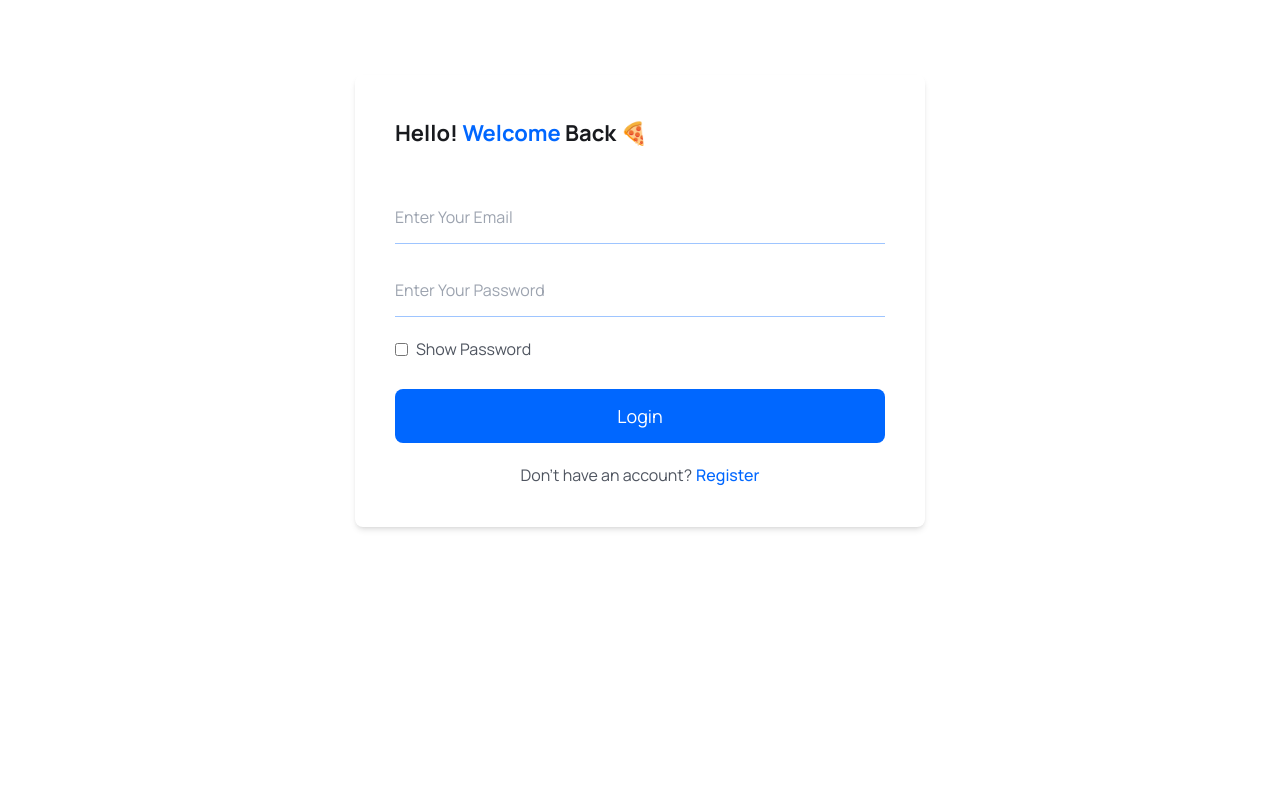
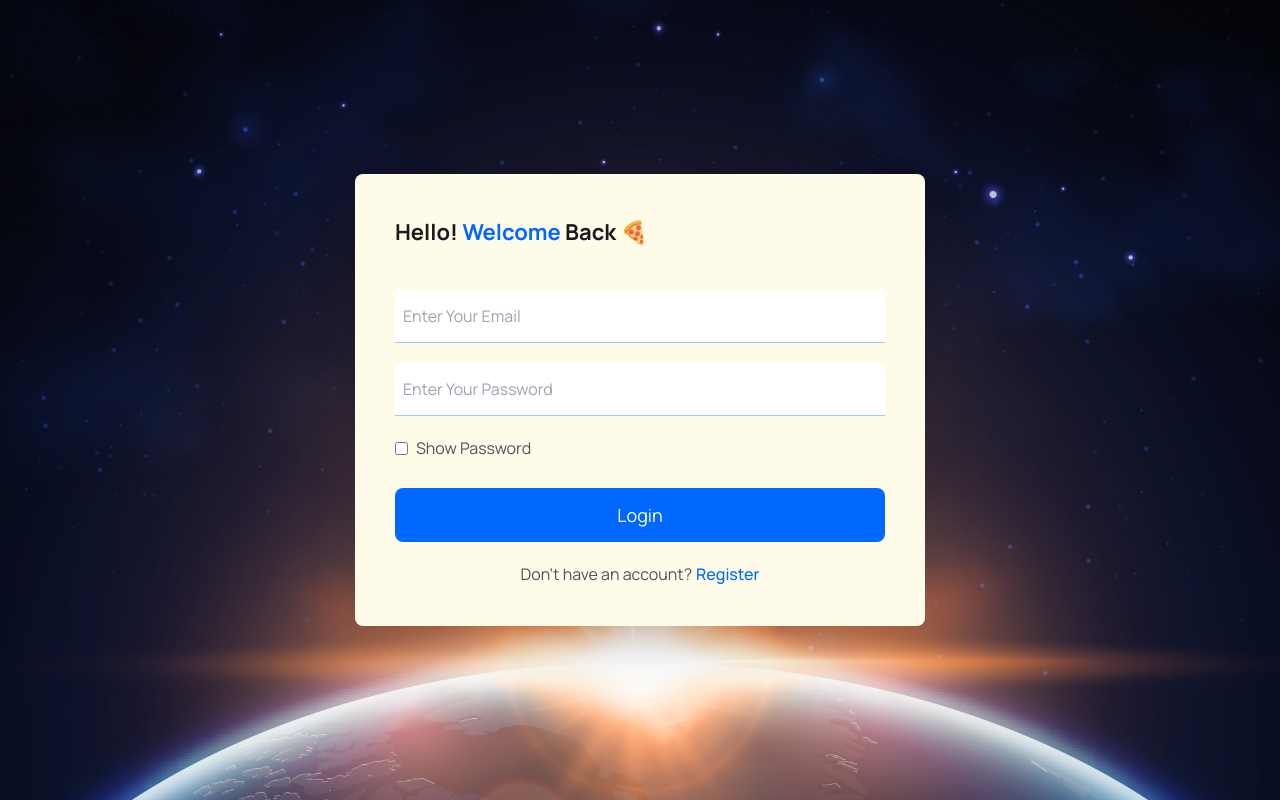
Before and after one commit to oluwolefsamson/MernStackDoctorBooking, a React (Vite) app in the folder frontend/: page /login in a window 1280 px wide. Built offline with nearby package versions, Linux system fonts and the light colour scheme.

Commit message:
login page background updated

```diff
--- a/frontend/src/api/axios.js
+++ /dev/null
@@ -1,11 +0,0 @@
-// src/api/axios.js
-import axios from "axios";
-
-const instance = axios.create({
-  baseURL: "https://your-backend-url.com/api", // Replace with your backend URL
-  headers: {
-    "Content-Type": "application/json",
-  },
-});
-
-export default instance;
--- a/frontend/src/pages/Login.jsx
+++ b/frontend/src/pages/Login.jsx
@@ -2,6 +2,7 @@ import React, { useState } from "react";
 import { Link, useNavigate } from "react-router-dom";
 import { BounceLoader } from "react-spinners";
 import axios from "axios";
+import earth from "../assets/images/earth.jpg";
 
 const Login = () => {
   const navigate = useNavigate();
@@ -60,8 +61,15 @@ const Login = () => {
   };
 
   return (
-    <section className="px-5 lg:px-0 ">
-      <div className="w-full px-6 max-w-[570px]   mx-auto rounded-lg shadow-md md:p-10">
+    <section
+      className="flex items-center justify-center px-5 lg:px-0 min-h-screen"
+      style={{
+        backgroundImage: `url(${earth})`,
+        backgroundSize: "cover",
+        backgroundPosition: "center",
+      }}
+    >
+      <div className="w-full py-6 px-6 max-w-[570px] bg-yellow-50 mx-auto rounded-lg shadow-2xl md:p-10">
         <h3 className="text-headingColor text-[22px] leading-9 font-bold mb-10">
           Hello! <span className="text-primaryColor">Welcome</span> Back 🍕
         </h3>
@@ -77,7 +85,7 @@ const Login = () => {
               name="email"
               value={formData.email}
               onChange={handleInputChange}
-              className="w-full py-3 border-b border-solid border-[#0066ff61] focus:outline-none focus:border-b-primaryColor text-[16px] leading-7 text-headingColor cursor-pointer"
+              className="w-full px-2 py-3 border-b border-solid border-[#0066ff61] focus:outline-none focus:border-b-primaryColor text-[16px] leading-7 text-headingColor cursor-pointer"
               required
               autoComplete="current-email"
             />
@@ -90,7 +98,7 @@ const Login = () => {
               name="password"
               value={formData.password}
               onChange={handleInputChange}
-              className="w-full py-3 border-b border-solid border-[#0066ff61] focus:outline-none focus:border-b-primaryColor text-[16px] leading-7 text-headingColor cursor-pointer"
+              className="w-full px-2 py-3 border-b border-solid border-[#0066ff61] focus:outline-none focus:border-b-primaryColor text-[16px] leading-7 text-headingColor cursor-pointer"
               required
               autoComplete="current-password"
             />
--- a/frontend/src/pages/Signup.jsx
+++ b/frontend/src/pages/Signup.jsx
@@ -77,7 +77,7 @@ const Signup = () => {
                   name="name"
                   value={formData.name}
                   onChange={handleInputChange}
-                  className="w-full py-3 border-b border-solid border-[#0066ff61] focus:outline-none focus:border-b-primaryColor text-[16px] leading-7 text-headingColor cursor-pointer"
+                  className="w-full px-2 py-3 border-b border-solid border-[#0066ff61] focus:outline-none focus:border-b-primaryColor text-[16px] leading-7 text-headingColor cursor-pointer"
                   required
                   autoComplete="name"
                 />
@@ -90,7 +90,7 @@ const Signup = () => {
                   name="email"
                   value={formData.email}
                   onChange={handleInputChange}
-                  className="w-full py-3 border-b border-solid border-[#0066ff61] focus:outline-none focus:border-b-primaryColor text-[16px] leading-7 text-headingColor cursor-pointer"
+                  className="w-full px-2 py-3 border-b border-solid border-[#0066ff61] focus:outline-none focus:border-b-primaryColor text-[16px] leading-7 text-headingColor cursor-pointer"
                   required
                   autoComplete="email"
                 />
@@ -103,7 +103,7 @@ const Signup = () => {
                   name="password"
                   value={formData.password}
                   onChange={handleInputChange}
-                  className="w-full py-3 border-b border-solid border-[#0066ff61] focus:outline-none focus:border-b-primaryColor text-[16px] leading-7 text-headingColor cursor-pointer"
+                  className="w-full px-2 py-3 border-b border-solid border-[#0066ff61] focus:outline-none focus:border-b-primaryColor text-[16px] leading-7 text-headingColor cursor-pointer"
                   required
                   autoComplete="new-password"
                 />
```
Also changed, not shown: frontend/src/assets/images/earth.jpg (added).
